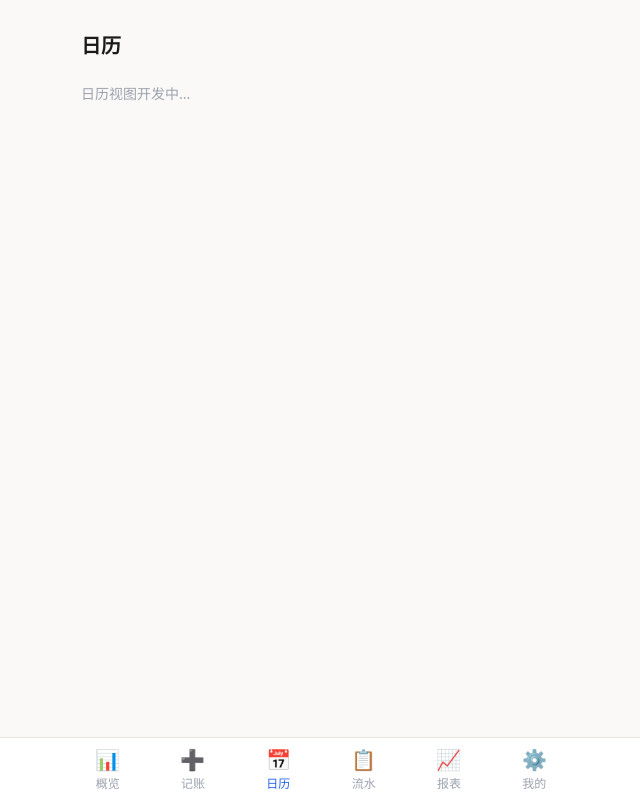
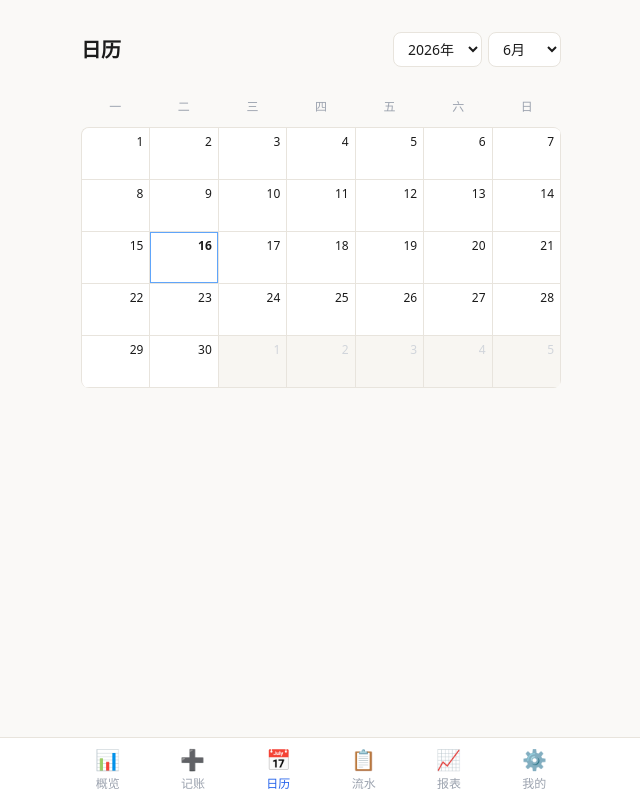
Before and after one commit to xiaojita-jy/xiaojita_first-repo, a React (Vite) app: page /#/calendar in a window 1280 px wide. Shown: the whole page, without its empty margins (319-959 px from the left). Built offline with nearby package versions, Linux system fonts and the light colour scheme.

Commit message:
feat: implement Calendar page with iOS-style grid and daily summaries

```diff
--- a/src/pages/Calendar.tsx
+++ b/src/pages/Calendar.tsx
@@ -1,8 +1,126 @@
+import { useState, useMemo } from 'react';
+import { useNavigate } from 'react-router-dom';
+import { useTransactions } from '../hooks/useTransactions';
+import { getCalendarDays, formatAmount } from '../utils/format';
+import type { CalendarDay } from '../utils/format';
+
+const CURRENT_YEAR = new Date().getFullYear();
+const CURRENT_MONTH = new Date().getMonth() + 1;
+const YEARS = Array.from({ length: 6 }, (_, i) => CURRENT_YEAR + i);
+const MONTHS = Array.from({ length: 12 }, (_, i) => i + 1);
+
 export default function Calendar() {
+  const [year, setYear] = useState(CURRENT_YEAR);
+  const [month, setMonth] = useState(CURRENT_MONTH);
+  const navigate = useNavigate();
+
+  const { transactions } = useTransactions();
+
+  // 按日期汇总收支
+  const dailySummary = useMemo(() => {
+    const map = new Map<string, { income: number; expense: number }>();
+    transactions.forEach(tx => {
+      const entry = map.get(tx.date) || { income: 0, expense: 0 };
+      if (tx.type === 'income') entry.income += tx.amount;
+      else entry.expense += tx.amount;
+      map.set(tx.date, entry);
+    });
+    return map;
+  }, [transactions]);
+
+  // 生成日历网格
+  const days = useMemo(() => getCalendarDays(year, month), [year, month]);
+
+  const handleDayClick = (day: CalendarDay) => {
+    const summary = dailySummary.get(day.date);
+    if (summary && (summary.income > 0 || summary.expense > 0)) {
+      navigate(`/records?date=${day.date}`);
+    }
+  };
+
   return (
     <div className="px-4 py-8">
-      <h1 className="text-xl font-bold text-ink mb-6">日历</h1>
-      <p className="text-gray-400 text-sm">日历视图开发中...</p>
+      {/* 标题 + 年份/月份选择 */}
+      <div className="flex items-center gap-2 mb-6">
+        <h1 className="text-xl font-bold text-ink">日历</h1>
+        <div className="flex gap-1.5 ml-auto">
+          <select
+            value={year}
+            onChange={e => setYear(Number(e.target.value))}
+            className="px-2.5 py-1.5 rounded-lg border border-border text-sm bg-white text-ink"
+          >
+            {YEARS.map(y => (
+              <option key={y} value={y}>{y}年</option>
+            ))}
+          </select>
+          <select
+            value={month}
+            onChange={e => setMonth(Number(e.target.value))}
+            className="px-2.5 py-1.5 rounded-lg border border-border text-sm bg-white text-ink"
+          >
+            {MONTHS.map(m => (
+              <option key={m} value={m}>{m}月</option>
+            ))}
+          </select>
+        </div>
+      </div>
+
+      {/* 星期头 */}
+      <div className="grid grid-cols-7 mb-1">
+        {['一', '二', '三', '四', '五', '六', '日'].map(w => (
+          <div key={w} className="text-center text-xs text-gray-400 py-2">
+            {w}
+          </div>
+        ))}
+      </div>
+
+      {/* 日历网格 */}
+      <div className="grid grid-cols-7 border-l border-t border-border rounded-lg overflow-hidden">
+        {days.map((day) => {
+          const summary = dailySummary.get(day.date);
+          const hasTransactions = summary && (summary.income > 0 || summary.expense > 0);
+
+          return (
+            <div
+              key={day.date}
+              onClick={() => handleDayClick(day)}
+              className={`
+                border-r border-b border-border
+                min-h-[52px] p-1.5 flex flex-col
+                ${day.isCurrentMonth ? 'bg-white' : 'bg-[#f8f6f2]'}
+                ${day.isToday ? 'ring-1 ring-inset ring-blue-400' : ''}
+                ${hasTransactions ? 'cursor-pointer active:bg-blue-50/50' : ''}
+                transition-colors
+              `}
+            >
+              {/* 日期数字 */}
+              <span className={`
+                text-xs self-end
+                ${day.isCurrentMonth ? 'text-ink' : 'text-gray-300'}
+                ${day.isToday ? 'text-blue-500 font-bold' : ''}
+              `}>
+                {day.day}
+              </span>
+
+              {/* 金额 */}
+              {day.isCurrentMonth && summary && (
+                <div className="flex-1 flex flex-col justify-center items-center mt-0.5 space-y-0.5">
+                  {summary.income > 0 && (
+                    <span className="text-income text-[10px] leading-tight font-mono tabular-nums">
+                      +{formatAmount(summary.income)}
+                    </span>
+                  )}
+                  {summary.expense > 0 && (
+                    <span className="text-expense text-[10px] leading-tight font-mono tabular-nums">
+                      -{formatAmount(summary.expense)}
+                    </span>
+                  )}
+                </div>
+              )}
+            </div>
+          );
+        })}
+      </div>
     </div>
   );
 }
```
